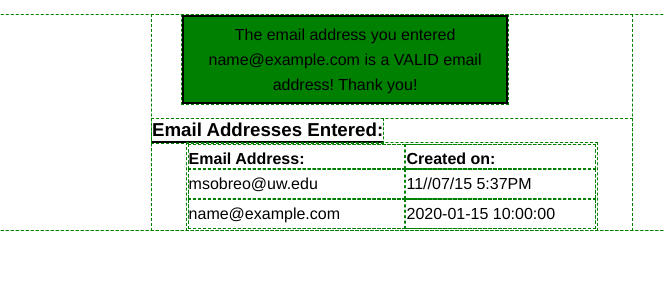
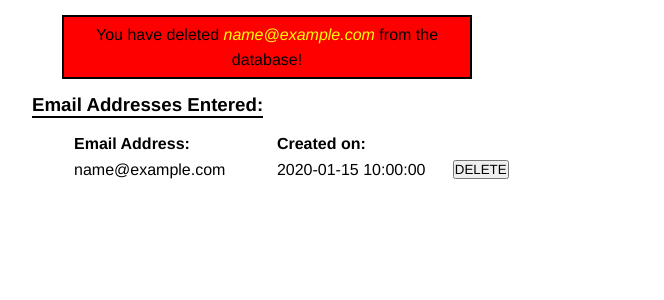
Before and after one commit to mehrik/email_validation_db, a Flask app: template templates/success.html in a window 1280 px wide. Shown: the top 300 px of the page, without its empty margins (248-912 px from the left). Run offline with Flask 2, Linux system fonts and the light colour scheme; the template is opened without the code that fills it: most values are stand-ins (such as "Sample title", 1, 10 or a date in 2020).

Commit message:
Emails deleteable from success.html. Email-validation box changes colors. Added email_database.sql

```diff
--- a/server.py
+++ b/server.py
@@ -1,7 +1,7 @@
 from flask import Flask, request, redirect, render_template, session, flash
 from mysqlconnection import MySQLConnector
+from datetime import datetime
 import re
-from datetime import datetime
 app = Flask(__name__)
 app.secret_key = 'maricIsAwesome'
 mysql = MySQLConnector('emaildb')
@@ -9,22 +9,31 @@ EMAIL_REGEX = re.compile(r'^[a-za-z0-9\.\+_-]+@[a-za-z0-9\._-]+\.[a-za-z]*$')
 
 @app.route('/')
 def index():
-	print '********** STARTED UP **********'
 	return render_template('index.html')
 
 @app.route('/process', methods=['POST'])
 def process():
 	email = request.form['email']
-
 	if not EMAIL_REGEX.match(email) or len(email) < 1:
 		flash('Email is not valid!')
 		return redirect('/')
-
+	# Inserting email address into the database
 	query = "INSERT INTO emails (email_address, created_at)\
-			VALUES ('{}', NOW())".format(request.form['email'])
-
+			VALUES ('{}', NOW())".format(email)
 	mysql.run_mysql_query(query)
 	emailsdb = mysql.fetch('SELECT * FROM emails')
-	return render_template('success.html', emailsdb=emailsdb, your_email=email)
+	return render_template('success.html', emailsdb=emailsdb, \
+		your_email=email, message='insert')
+
+@app.route('/delete', methods=['POST'])
+def delete():
+	email_id = request.form['delete']
+	deleted_email = request.form['deleted_email']
+	# Deleting email address from the database
+	query = "DELETE FROM `emaildb`.`emails` WHERE `id`='{}'".format(email_id)
+	mysql.run_mysql_query(query)
+	emailsdb = mysql.fetch('SELECT * FROM emails')
+	return render_template('success.html', emailsdb=emailsdb, \
+		deleted_email=deleted_email, message='delete')
 
 app.run(debug=True)
--- a/static/style.css
+++ b/static/style.css
@@ -2,42 +2,52 @@
 	padding: 0px;
 	margin: 0px auto;
 	font-family: "Helvetica";
-	outline: dashed green thin;
 }
 
 #wrapper {
-	width: 480px;
+	width: 720px;
 }
 
+/*INDEX.HTML*/
 h1, form, .error {
 	text-align: center;
 	margin-top: 10px;
 }
-
 .error {
 	color: red;
 }
 
-#valid-email {
-	background-color: green;
-	border: 2px solid black;
-}
-
+/*SUCCESS.HTML*/
 #valid-email {
 	margin: 15px 0px 15px 30px;
-	width: 65%;
+	width: 55%;
 	line-height: 25px;
 	text-align: center;
 	padding: 5px;
+	border: 2px solid black;
 }
-
+.green {
+	background-color: green;
+}
+.red {
+	background-color: red;
+}
+span {
+	color: yellow;
+	font-style: italic;
+}
+table {
+	margin-left: 40px;
+}
 h3 {
+	margin-bottom: 10px;
 	border-bottom: 2px solid black;
 	display: inline-block;
 }
 th {
-	padding-right: 100px;
+	padding-right: 85px;
 	padding-top: 5px;
+	text-align: none;
 }
 td {
 	padding: 5px 0px;
--- a/templates/success.html
+++ b/templates/success.html
@@ -6,9 +6,15 @@
 </head>
 <body>
 	<div id='wrapper'>
-		<div id='valid-email'>
-			<p>The email address you entered {{your_email}} is a VALID email address! Thank you!</p>
+	{% if message == 'insert': %}
+		<div id='valid-email' class='green'>
+				<p>The email address you entered <span>{{your_email}}</span> is a VALID email address! Thank you!</p>
 		</div>
+	{% else: %}
+		<div id='valid-email' class='red'>
+				<p>You have deleted <span>{{deleted_email}}</span> from the database!</p>
+		</div>
+	{% endif %}
 		<div id="email-address">
 			<h3>Email Addresses Entered:</h3>
 			<table>
@@ -16,18 +22,22 @@
 					<tr>
 						<th>Email Address:</th>
 						<th>Created on:</th>
+						<th></th>
 					</tr>
 				</thead>
 				<tbody>
-					<tr>
-						<td>msobreo@uw.edu</td>
-						<td>11//07/15 5:37PM</td>
-					</tr>
 				{% for email in emailsdb: %}
-					<tr>
-						<td>{{email['email_address']}}</td>
-						<td>{{email['created_at']}}</td>
-					</tr>
+					<form action='/delete' method='POST'>
+						<tr>
+							<td>{{email['email_address']}}</td>
+							<td>{{email['created_at']}}</td>
+							<td>
+								<input type='hidden' name='delete' value={{email['id']}}>
+								<input type='hidden' name='deleted_email' value={{email['email_address']}}>
+								<input type='submit' value='DELETE'>
+							</td>
+						</tr>
+					</form>
 				{% endfor %}
 				</tbody>
 			</table>
```
Also changed, not shown: email_database.sql (added, +52 -0 lines), email_db.sql (deleted, +0 -33 lines).
